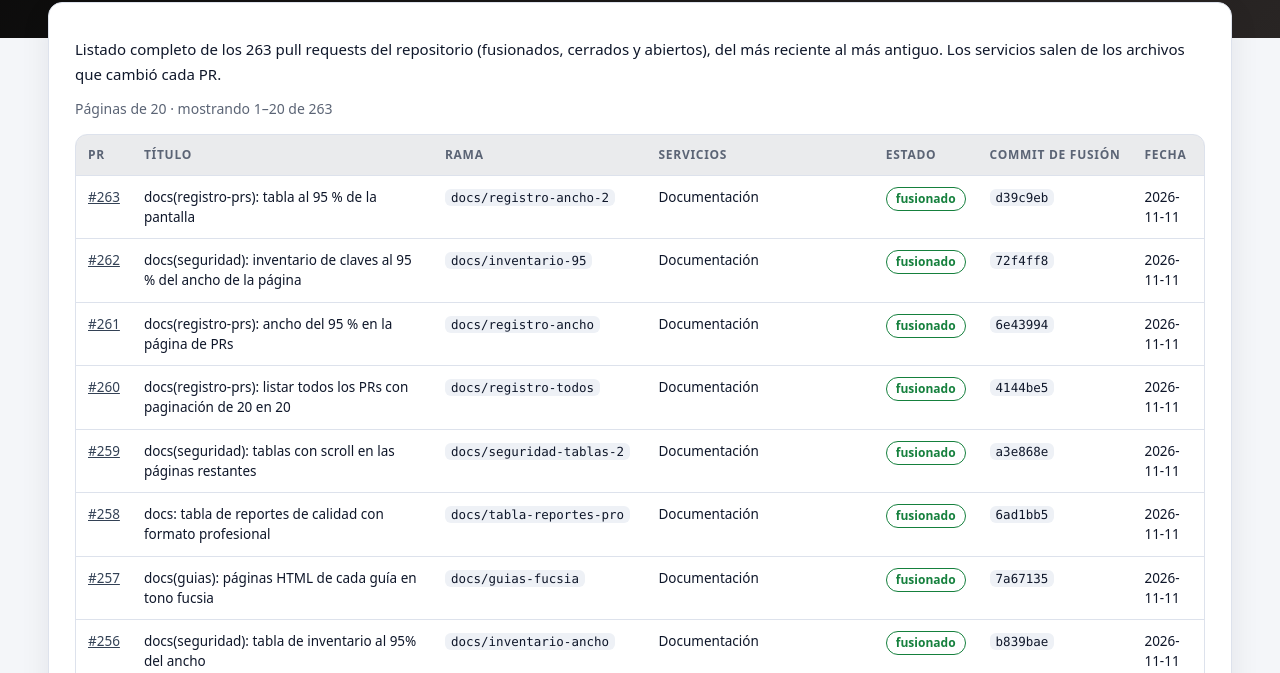
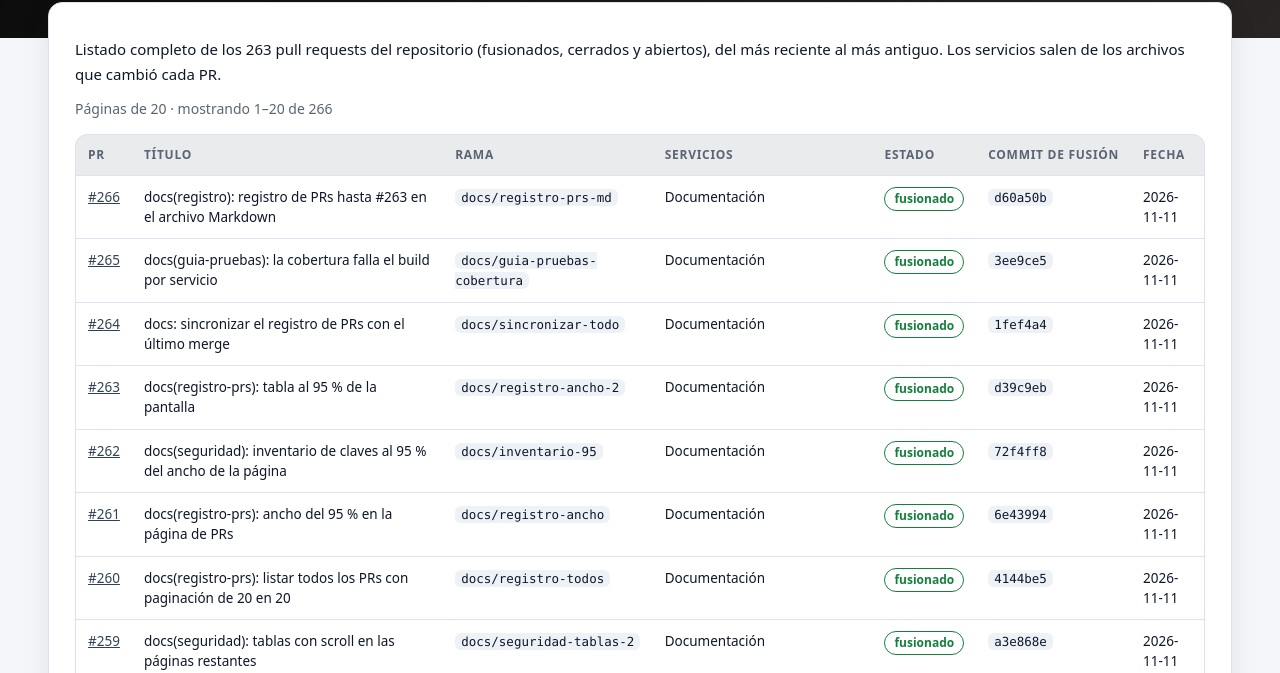
Before and after one commit to josesaid/EMPRESA_JOSESAID, a plain HTML site: page docs/registro-prs.html in a window 1280 px wide. Shown: the part 127-800 px from the top of the page. Drawn offline with Linux system fonts and the light colour scheme.

Commit message:
docs(registro): agregar #264, #265 y #266 al registro de PRs
Co-Authored-By: Claude Haiku 5.5 <noreply@anthropic.com>
Claude-Session: https://claude.ai/code/session_01QDKu8QPGbTqSWtHiDCncub

```diff
--- a/docs/registro-prs.html
+++ b/docs/registro-prs.html
@@ -75,6 +75,9 @@ PRs de la sesión de seguridad y pruebas</h1>
 <div class="tabla-wrap"><table id="prs">
 <thead><tr><th>PR</th><th>Título</th><th>Rama</th><th>Servicios</th><th>Estado</th><th>Commit de fusión</th><th>Fecha</th></tr></thead>
 <tbody>
+<tr data-est="fusionado"><td><a href="https://github.com/josesaid/EMPRESA_JOSESAID/pull/266">#266</a></td><td>docs(registro): registro de PRs hasta #263 en el archivo Markdown</td><td><code>docs/registro-prs-md</code></td><td>Documentación</td><td><span class="estado estado-fusionado">fusionado</span></td><td><code>d60a50b</code></td><td>2026-11-11</td></tr>
+<tr data-est="fusionado"><td><a href="https://github.com/josesaid/EMPRESA_JOSESAID/pull/265">#265</a></td><td>docs(guia-pruebas): la cobertura falla el build por servicio</td><td><code>docs/guia-pruebas-cobertura</code></td><td>Documentación</td><td><span class="estado estado-fusionado">fusionado</span></td><td><code>3ee9ce5</code></td><td>2026-11-11</td></tr>
+<tr data-est="fusionado"><td><a href="https://github.com/josesaid/EMPRESA_JOSESAID/pull/264">#264</a></td><td>docs: sincronizar el registro de PRs con el último merge</td><td><code>docs/sincronizar-todo</code></td><td>Documentación</td><td><span class="estado estado-fusionado">fusionado</span></td><td><code>1fef4a4</code></td><td>2026-11-11</td></tr>
 <tr data-est="fusionado"><td><a href="https://github.com/josesaid/EMPRESA_JOSESAID/pull/263">#263</a></td><td>docs(registro-prs): tabla al 95 % de la pantalla</td><td><code>docs/registro-ancho-2</code></td><td>Documentación</td><td><span class="estado estado-fusionado">fusionado</span></td><td><code>d39c9eb</code></td><td>2026-11-11</td></tr>
 <tr data-est="fusionado"><td><a href="https://github.com/josesaid/EMPRESA_JOSESAID/pull/262">#262</a></td><td>docs(seguridad): inventario de claves al 95 % del ancho de la página</td><td><code>docs/inventario-95</code></td><td>Documentación</td><td><span class="estado estado-fusionado">fusionado</span></td><td><code>72f4ff8</code></td><td>2026-11-11</td></tr>
 <tr data-est="fusionado"><td><a href="https://github.com/josesaid/EMPRESA_JOSESAID/pull/261">#261</a></td><td>docs(registro-prs): ancho del 95 % en la página de PRs</td><td><code>docs/registro-ancho</code></td><td>Documentación</td><td><span class="estado estado-fusionado">fusionado</span></td><td><code>6e43994</code></td><td>2026-11-11</td></tr>
```
Also changed, not shown: 1 other file.
